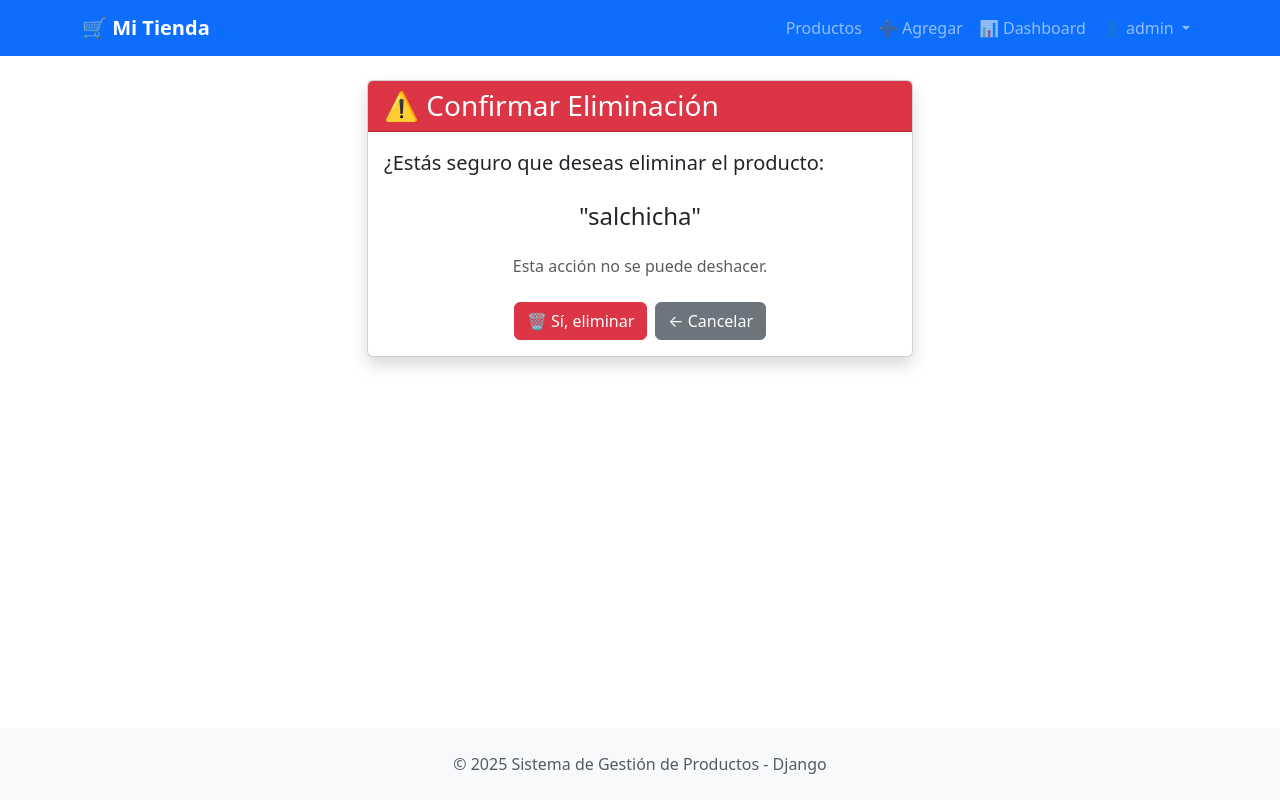
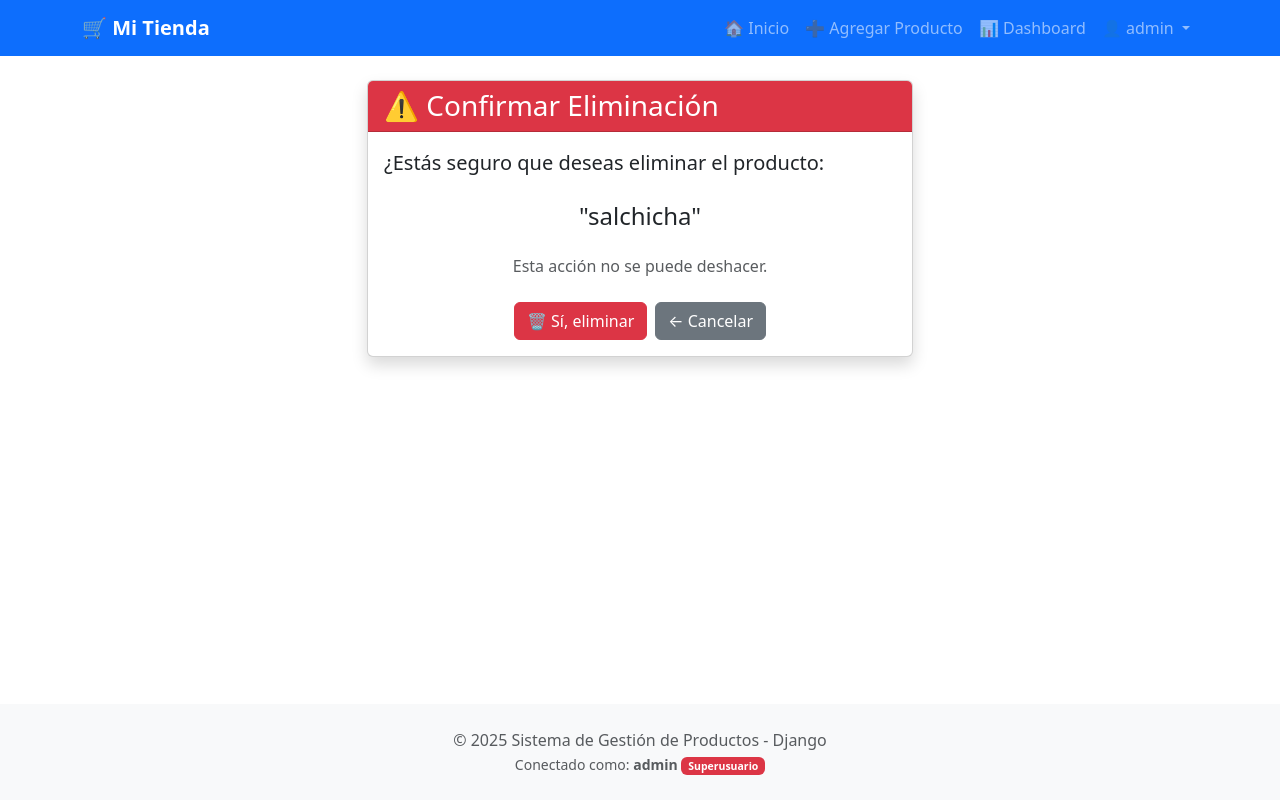
Before and after one commit to pedro-donoso/portafolio-django, a Django app: page /productos/3/eliminar/ in a window 1280 px wide. Run offline with Django 5.2, Linux system fonts and the light colour scheme; a user stored in the database is signed in; data comes from the database, SQL or seed files in the repository; both versions use the stored data as it was after the commit.

Commit message:
edito navbar

```diff
--- a/productos/templates/productos/base.html
+++ b/productos/templates/productos/base.html
@@ -32,44 +32,91 @@
 <body>
     <nav class="navbar navbar-expand-lg navbar-dark bg-primary">
         <div class="container">
-            <a class="navbar-brand fw-bold" href="{% url 'lista_productos' %}">🛒 Mi Tienda</a>
+            <a class="navbar-brand fw-bold" href="{% url 'lista_productos' %}">
+                🛒 Mi Tienda
+            </a>
             <button class="navbar-toggler" type="button" data-bs-toggle="collapse" data-bs-target="#navbarNav">
                 <span class="navbar-toggler-icon"></span>
             </button>
             <div class="collapse navbar-collapse" id="navbarNav">
                 <ul class="navbar-nav ms-auto">
+                    <!-- INICIO - Siempre visible -->
                     <li class="nav-item">
-                        <a class="nav-link" href="{% url 'lista_productos' %}">Productos</a>
+                        <a class="nav-link {% if request.path == '/' %}active{% endif %}"
+                            href="{% url 'lista_productos' %}">
+                            🏠 Inicio
+                        </a>
                     </li>
+
                     {% if user.is_authenticated %}
+                    <!-- AGREGAR PRODUCTO - Solo usuarios autenticados -->
                     <li class="nav-item">
-                        <a class="nav-link" href="{% url 'agregar_producto' %}">➕ Agregar</a>
+                        <a class="nav-link {% if request.path == '/productos/agregar/' %}active{% endif %}"
+                            href="{% url 'agregar_producto' %}">
+                            ➕ Agregar Producto
+                        </a>
                     </li>
+
+                    <!-- DASHBOARD - Solo con permiso especial -->
                     {% if perms.productos.puede_ver_estadisticas %}
                     <li class="nav-item">
-                        <a class="nav-link" href="{% url 'dashboard' %}">📊 Dashboard</a>
+                        <a class="nav-link {% if request.path == '/dashboard/' %}active{% endif %}"
+                            href="{% url 'dashboard' %}">
+                            📊 Dashboard
+                        </a>
                     </li>
                     {% endif %}
+
+                    <!-- MENÚ USUARIO AUTENTICADO -->
                     <li class="nav-item dropdown">
-                        <a class="nav-link dropdown-toggle" href="#" role="button" data-bs-toggle="dropdown">
+                        <a class="nav-link dropdown-toggle" href="#" id="navbarDropdown" role="button"
+                            data-bs-toggle="dropdown" aria-expanded="false">
                             👤 {{ user.username }}
                         </a>
-                        <ul class="dropdown-menu">
+                        <ul class="dropdown-menu dropdown-menu-end" aria-labelledby="navbarDropdown">
+                            <li>
+                                <span class="dropdown-item-text">
+                                    <small class="text-muted">
+                                        {{ user.get_full_name|default:user.username }}
+                                    </small>
+                                </span>
+                            </li>
+                            <li>
+                                <hr class="dropdown-divider">
+                            </li>
+
+                            <!-- Panel Admin - Solo para staff -->
                             {% if user.is_staff %}
-                            <li><a class="dropdown-item" href="{% url 'admin:index' %}">⚙️ Admin</a></li>
+                            <li>
+                                <a class="dropdown-item" href="{% url 'admin:index' %}" target="_blank">
+                                    ⚙️ Panel Admin
+                                </a>
+                            </li>
                             <li>
                                 <hr class="dropdown-divider">
                             </li>
                             {% endif %}
-                            <li><a class="dropdown-item" href="{% url 'logout' %}">🚪 Salir</a></li>
+
+                            <!-- Cerrar Sesión -->
+                            <li>
+                                <a class="dropdown-item text-danger" href="{% url 'logout' %}">
+                                    🚪 Cerrar Sesión
+                                </a>
+                            </li>
                         </ul>
                     </li>
+
                     {% else %}
+                    <!-- MENÚ USUARIO NO AUTENTICADO -->
                     <li class="nav-item">
-                        <a class="nav-link" href="{% url 'login' %}">🔑 Ingresar</a>
+                        <a class="nav-link" href="{% url 'login' %}">
+                            🔑 Iniciar Sesión
+                        </a>
                     </li>
                     <li class="nav-item">
-                        <a class="nav-link btn btn-success text-white ms-2" href="{% url 'registro' %}">Registrarse</a>
+                        <a class="nav-link btn btn-success text-white ms-2 px-3" href="{% url 'registro' %}">
+                            ✨ Registrarse
+                        </a>
                     </li>
                     {% endif %}
                 </ul>
@@ -94,6 +141,16 @@
     <footer class="mt-5 py-4 bg-light">
         <div class="container text-center">
             <p class="text-muted mb-0">&copy; 2025 Sistema de Gestión de Productos - Django</p>
+            {% if user.is_authenticated %}
+            <small class="text-muted">
+                Conectado como: <strong>{{ user.username }}</strong>
+                {% if user.is_superuser %}
+                <span class="badge bg-danger">Superusuario</span>
+                {% elif user.is_staff %}
+                <span class="badge bg-warning">Staff</span>
+                {% endif %}
+            </small>
+            {% endif %}
         </div>
     </footer>
 
```
Also changed, not shown: db.sqlite3.
